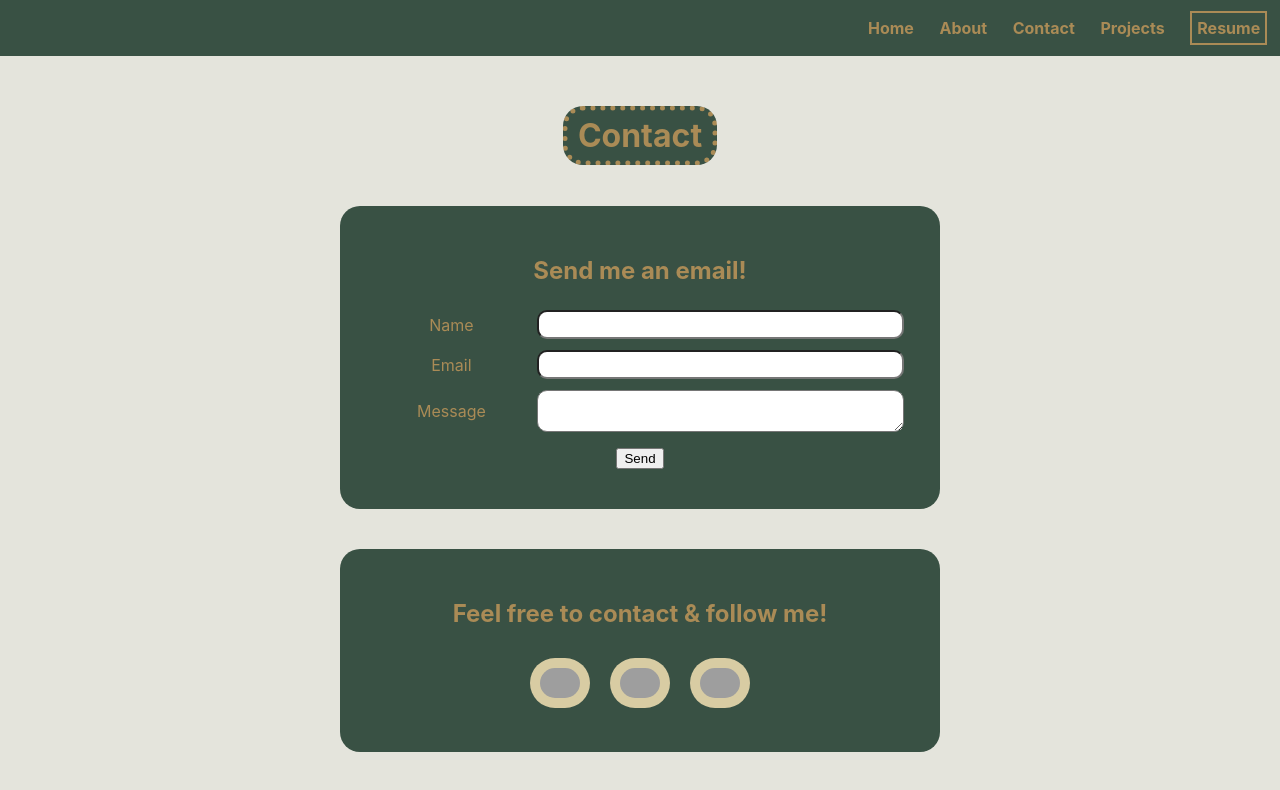
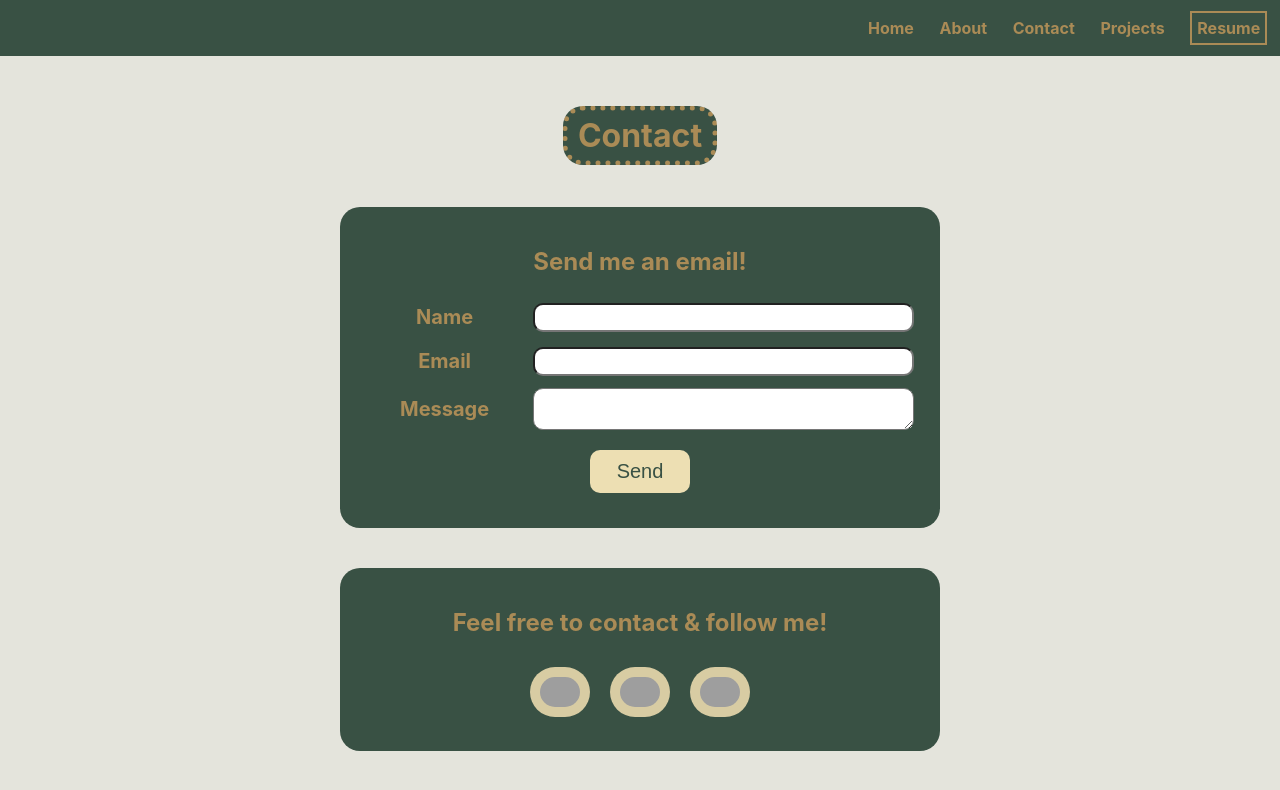
Before and after one commit to chenannchi/portfolio-react, a React (Create React App) app: page /contact in a window 1280 px wide. Shown: the top 790 px of the page. Built offline with nearby package versions, Linux system fonts and the light colour scheme; grey boxes are pictures that could not be loaded.

Commit message:
add styling to button on contact page

```diff
--- a/src/components/Contact/ContactUs.jsx
+++ b/src/components/Contact/ContactUs.jsx
@@ -26,7 +26,7 @@ export const ContactUs = () => {
     <h2>
       Send me an email!
     </h2>
-    <form ref={form} onSubmit={sendEmail} className={styles.form}>
+    <form ref={form} onSubmit={sendEmail} className={styles.form} autoComplete="off">
       <label>Name</label>
       <input type="text" name="user_name" />
       <label>Email</label>
@@ -34,7 +34,7 @@ export const ContactUs = () => {
       <label>Message</label>
       <textarea name="message" />
       <div className={styles.submitBtn} >
-        <input type="submit" value="Send"/>
+        <input type="submit" value="Send" className={styles.btn} />
       </div>
     </form>
   </div>
--- a/src/components/Contact/ContactUs.module.css
+++ b/src/components/Contact/ContactUs.module.css
@@ -3,6 +3,8 @@
   justify-content: center;
   align-items: center;
   flex-wrap: wrap;
+  font-size: 20px;
+  font-weight: bold;
 }
 
 .form > label{
@@ -22,6 +24,23 @@
 
 .submitBtn{
   width: 100%;
+
+}
+
+.btn{
+  padding: 10px 5px;
+  margin: 5px;
+  border-radius: 10px;
+  background-color: #EDDFB3;
+  border: none;
+  color: var(--bg-color);
+  font-size: 20px;
+  width: 100px;
+}
+
+.btn:hover{
+  background-color: #A27B5C;
+  color: #EDDFB3;
 }
 
 .contactInfo{
--- a/src/pages/Contact/Contact.module.css
+++ b/src/pages/Contact/Contact.module.css
@@ -25,13 +25,12 @@ h1{
 }
 
 .container{
-  /* border: 2px black solid; */
   margin: 20px;
   border-radius: 20px;
   text-align: center;
   background-color: #395144;
   color:var(--font-color);
-  padding: 20px;
+  padding: 10px;
   width: 80vw;
 }
 
```
